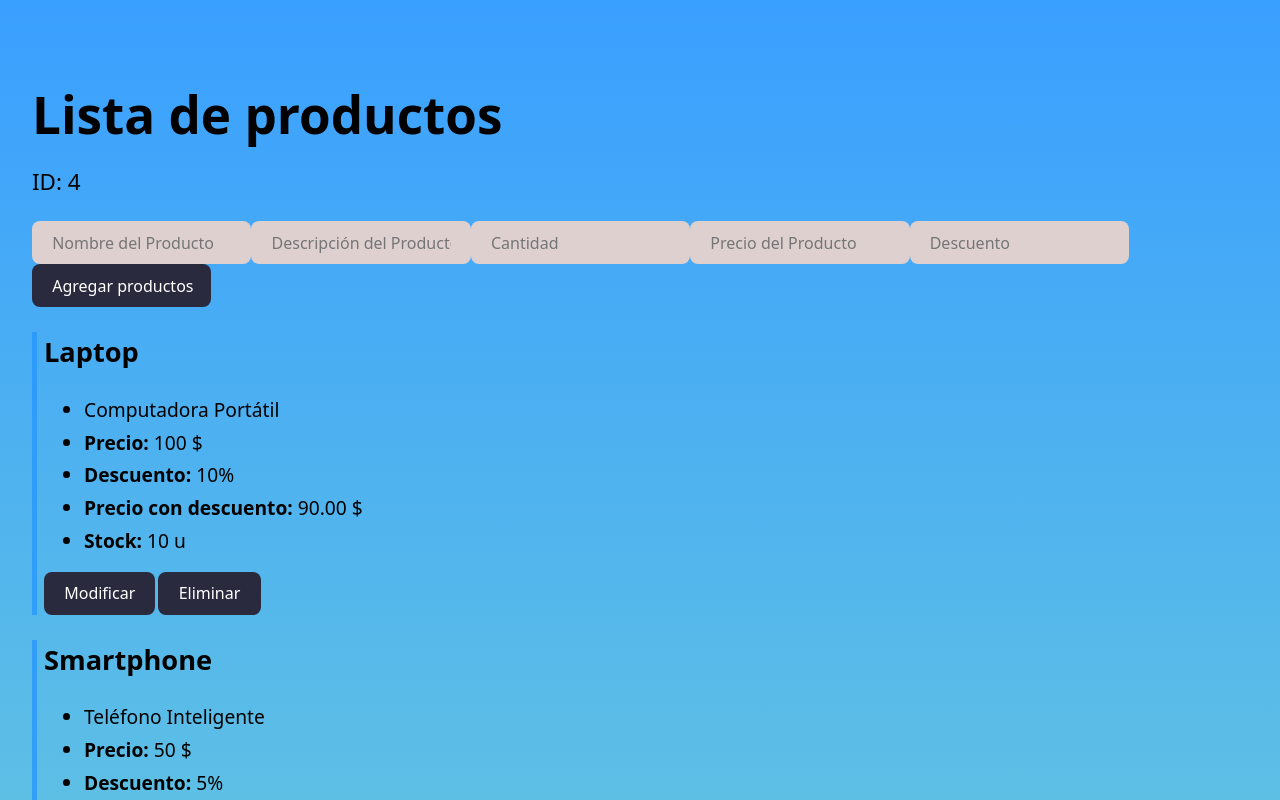
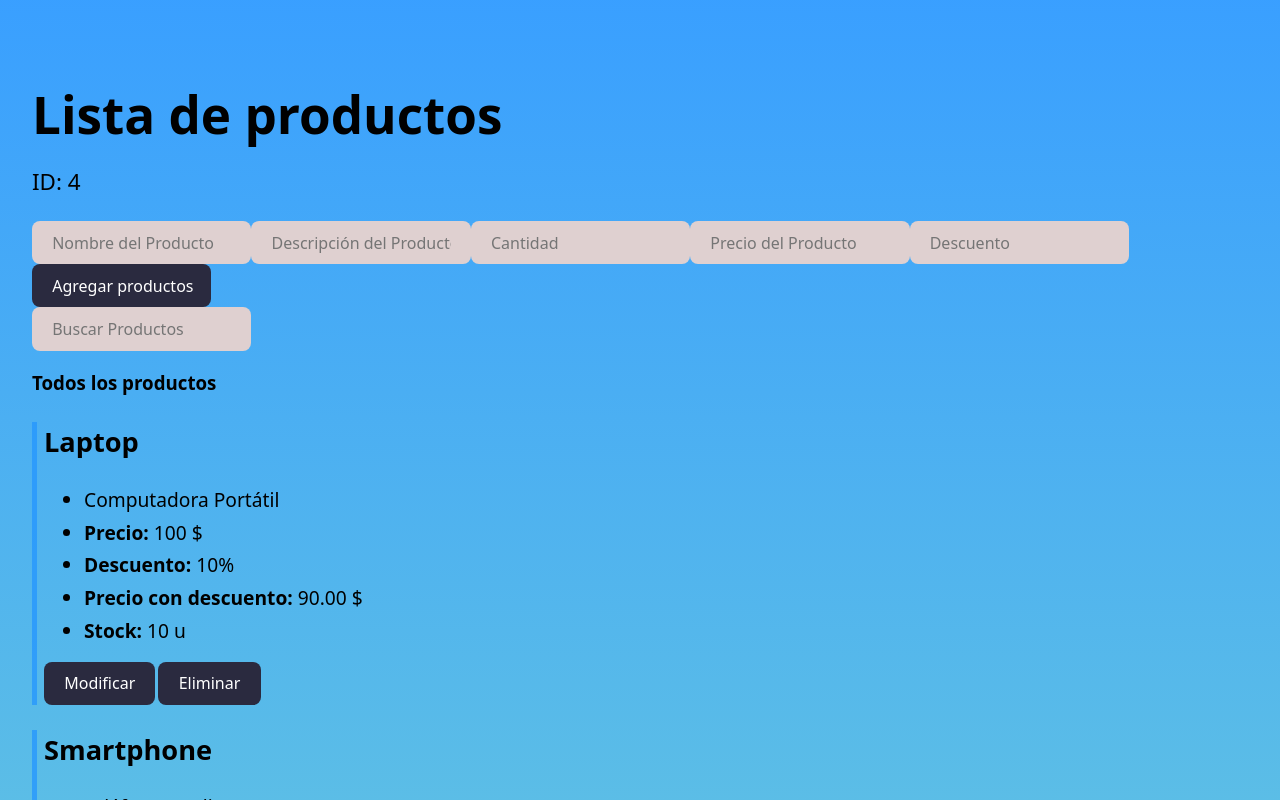
Before and after one commit to Mageofdark/TP04_PV2025_Grupo19, a React (Vite) app in the folder vite-project/: page / in a window 1280 px wide. Shown: the top 800 px of the page. Built offline with nearby package versions, Linux system fonts and the light colour scheme.

Commit message:
Implemta la funcionalidad de una barra de busqueda por nombre o descripcion

```diff
--- a/vite-project/src/App.jsx
+++ b/vite-project/src/App.jsx
@@ -3,6 +3,7 @@ import ProductForm from './componentes/ProductForm'
 import {Products as data}  from './Products'
 import './App.css'
 import {useEffect, useState, useCallback} from 'react'
+import SearchBar from './componentes/SearchBar'
 
 function App() {
     // useState que guarda los productos
@@ -62,8 +63,28 @@ function App() {
 
     return (
       <div>
-        <ProductForm AddProduct={AddProduct} formValues={formValues} setFormValues={setFormValues} Products={Products}/>
-        <ProductList Products={Products} onModifyProduct={onModifyProduct} onDeleteProduct={onDeleteProduct} deletedCount={deletedCount}/>
+        <ProductForm
+          AddProduct={AddProduct}
+          formValues={formValues}
+          setFormValues={setFormValues}
+          Products={Products}
+        />
+        <SearchBar
+        products={Products}
+        onModifyProduct={onModifyProduct}
+        onDeleteProduct={onDeleteProduct}
+        deletedCount={deletedCount}
+      />
+
+        <div>
+        <h3>Todos los productos</h3>
+        <ProductList
+          Products={Products}
+          onModifyProduct={onModifyProduct}
+          onDeleteProduct={onDeleteProduct}
+          deletedCount={deletedCount}
+        />
+      </div>
       </div>
     )
 }
--- /dev/null
+++ b/vite-project/src/componentes/SearchBar.jsx
@@ -0,0 +1,64 @@
+import React, { useState, useMemo} from "react";
+import ProductList from "./ProductList";
+
+//Componente Principal. Se recibe elementos de los otros componenetes
+const SearchBar = ({
+  products,
+  onModifyProduct,
+  onDelteProduct,
+  deletedCount
+}) => {
+  //se crea un estado par los terminos de busqueda alamacenando lo que el usuario escribe
+  const[searchTerm, setSearchTerm] = useState('')
+  // Memoriza los productos filtrados
+  const filteredProducts = useMemo (()=> {
+    //si no hay termino de busqueda retorna un array vacio
+    if (!searchTerm.trim()) return[];
+    // tolowercase para que no haya distincion entre mayuscula y minuscula
+    const term = searchTerm.toLowerCase();
+    return products.filter(product => {
+      // si el producto no es visible se lo excluye de los resultados
+      if(!product.visible) return false;
+      // Verifica si la busqueda coincide con nombre o descripcion de un producto para despues retornar true si coincide ambas o uno solo
+      const MatchName = product.nombre.toLowerCase().includes(term);
+      const MatchDesc = product.descripcion.toLowerCase().includes(term);
+      return MatchName || MatchDesc;
+    });
+  }, [products, searchTerm]);
+  // booleanos, true cuando hay texto de busqueda y resultados
+  const hasSearchResults = searchTerm.trim() && filteredProducts.length > 0;
+  // true cuando hay texto pero no resultados
+  const noSearchResults = searchTerm.trim() && filteredProducts.length === 0;
+  return(
+    <div>
+      <input
+       type="text"
+       value={searchTerm}
+       // se ejecuta cada que el usuario escribe almacenando en e.target.value
+       onChange={(e)=> setSearchTerm(e.target.value)}
+       placeholder="Buscar Productos"
+       />
+       {/*Renderiza si hay resultados */}
+       {hasSearchResults &&(
+        <div>
+          <h3>Resultados de busqeuda para "{searchTerm}"</h3>
+          <ProductList
+          Products={filteredProducts}
+          onModifyProduct={onModifyProduct}
+          onDeleteProduct={onDelteProduct}
+          deletedCount={deletedCount}
+          />
+        </div>
+       )}
+       {/*Renderiza caundo no hay resultados*/}
+       {noSearchResults && (
+        <div>
+          <h3>Resultados de busqueda</h3>
+          <p>No se encontraton Productos con "{searchTerm}"</p>
+        </div>
+       )}
+    </div>
+  );
+};
+
+export default SearchBar;
```
